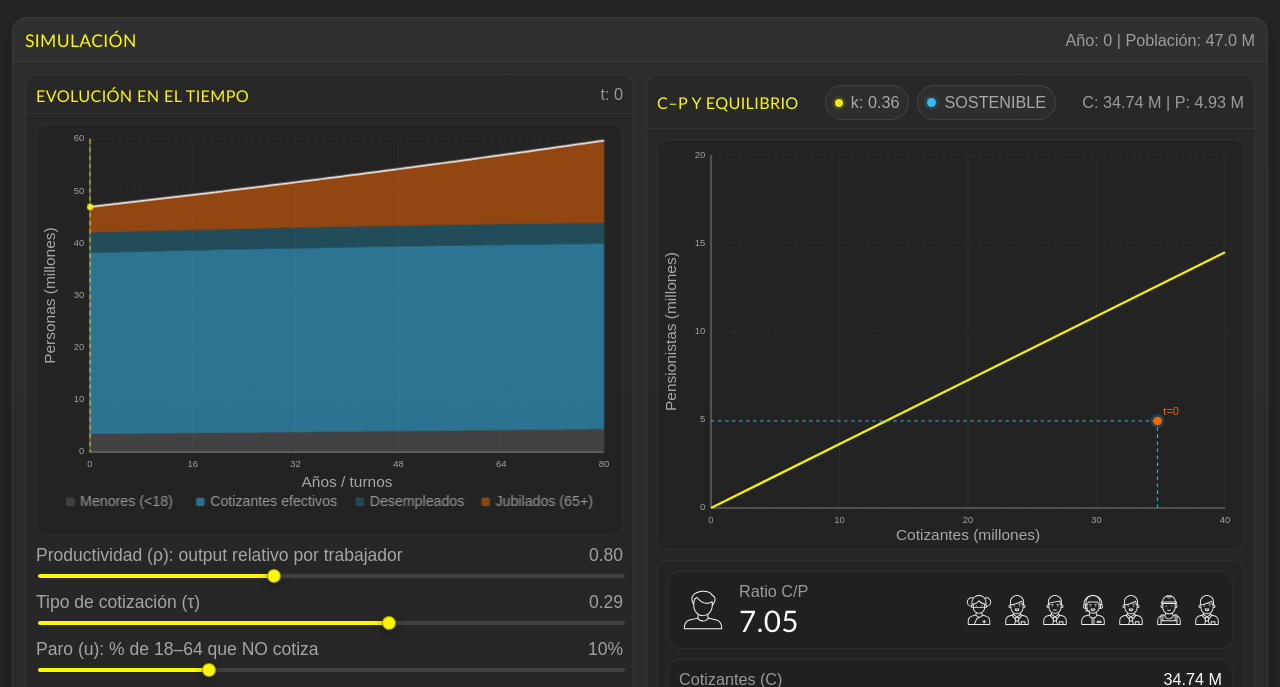
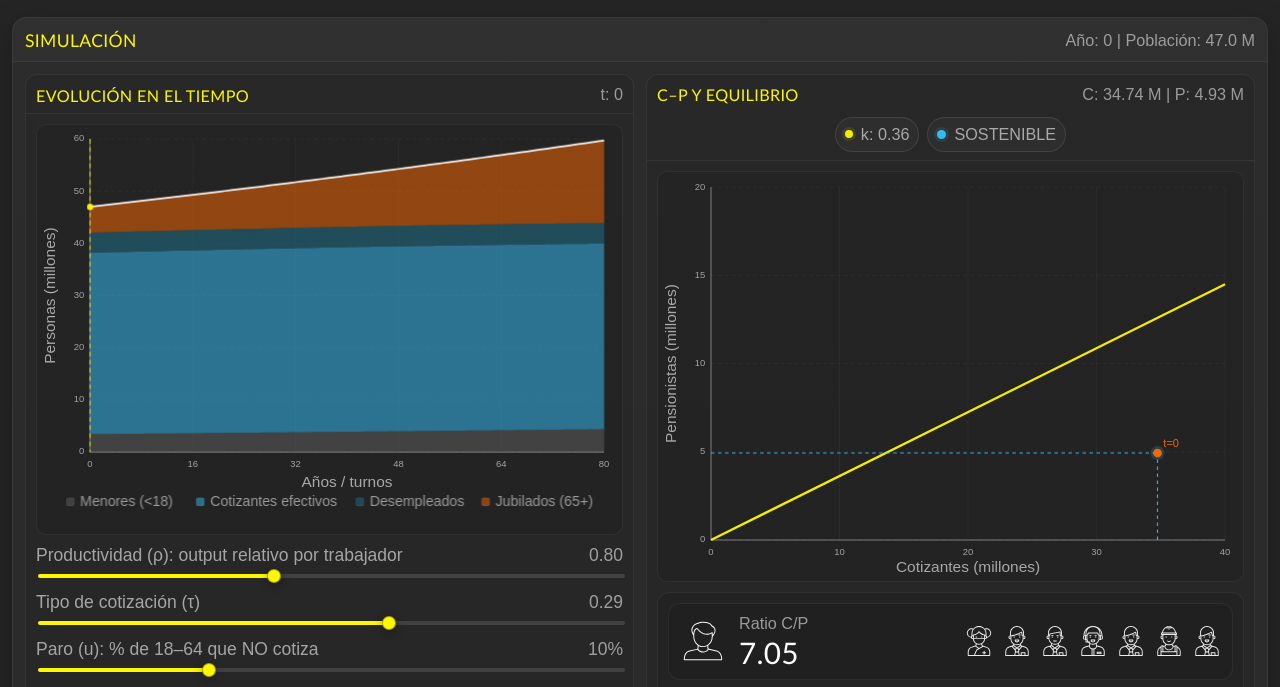
Before and after one commit to PauElDatos/pensiones-simulador, a plain HTML site: page simulador.html in a window 1280 px wide. Shown: the part 58-745 px from the top of the page. Drawn offline with Linux system fonts and the light colour scheme.

Commit message:
ampliacion simulador v17

```diff
--- a/simulador.html
+++ b/simulador.html
@@ -171,12 +171,29 @@
       align-items:unset;
       justify-content:unset;
     }
+
+    /* ========= MODIFICACIÓN: colocar cp-mid debajo del título manteniendo centrado ========= */
     .cp-head-row{
       display:grid;
       grid-template-columns: auto 1fr auto;
+      grid-template-rows: auto auto;
       align-items:center;
       gap:12px;
     }
+    .cp-head-row .cp-mid{
+      grid-column: 1 / -1;
+      grid-row: 2;
+      justify-self: center;
+    }
+    .cp-head-row .cp-right{
+      grid-column: 3;
+      grid-row: 1;
+    }
+    .cp-head-row .cttl{
+      grid-column: 1;
+      grid-row: 1;
+    }
+
     .cp-mid{
       display:flex;
       align-items:center;
```
